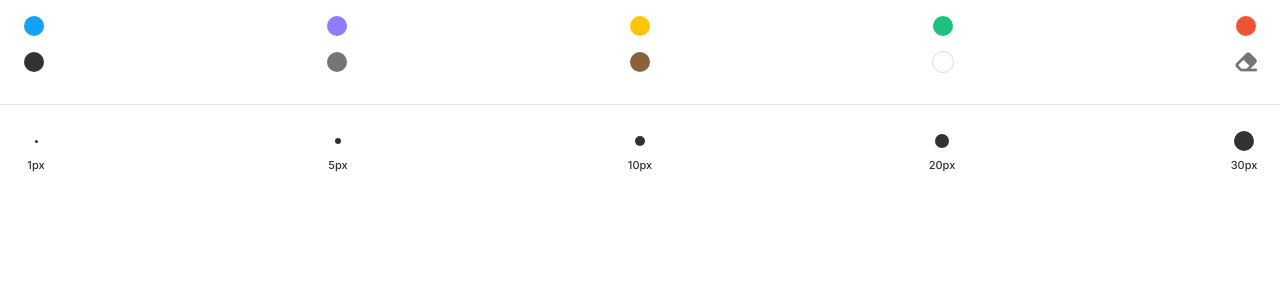
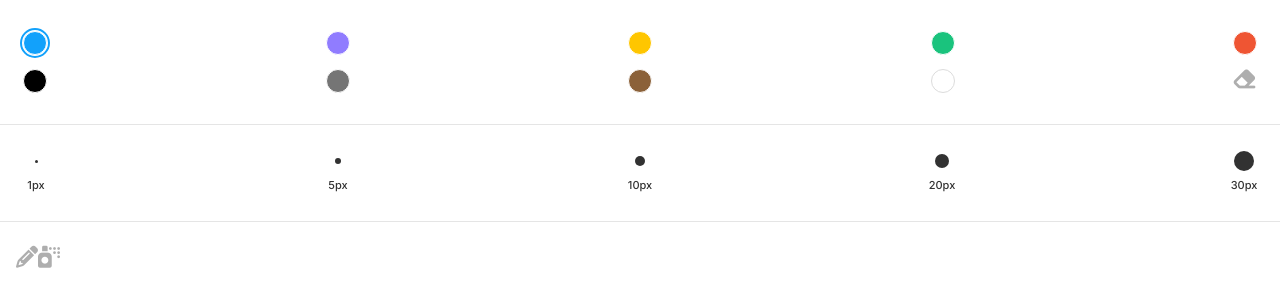
Before and after one commit to Ondross/FigmaPaint, a website: page ui.html in a window 1280 px wide. Both pictures are taken after a click on the element 34 px from the left and 26 px from the top of the page. Drawn offline with Linux system fonts and the light colour scheme.

Commit message:
adds selected state for colors

```diff
--- a/ui.html
+++ b/ui.html
@@ -47,38 +47,57 @@
   </div>
 </div>
 
+<div class="section-divider"></div>
+
+<div class="section-body">
+  <div class="section-row">
+    <i class="fas fa-pencil-alt"></i>
+    <i class="fas fa-spray-can"></i>
+    <div style="width: 100%; height: 40px;"></div>
+  </div>
+</div>
+
 <script>
 document.getElementById('blue').onclick = () => {
   parent.postMessage({ pluginMessage: { type: 'set-color', r: .07, g: .63, b: .98 } }, '*')
+  updateSelectedColor('blue')
 }
 document.getElementById('purple').onclick = () => {
   parent.postMessage({ pluginMessage: { type: 'set-color', r: .56, g: .49, b: 1 } }, '*')
+  updateSelectedColor('purple')
 }
 document.getElementById('yellow').onclick = () => {
   parent.postMessage({ pluginMessage: { type: 'set-color', r: 1, g: .78, b: 0 } }, '*')
+  updateSelectedColor('yellow')
 }
 document.getElementById('green').onclick = () => {
   parent.postMessage({ pluginMessage: { type: 'set-color', r: .1, g: .76, b: .49 } }, '*')
+  updateSelectedColor('green')
 }
 document.getElementById('red').onclick = () => {
   parent.postMessage({ pluginMessage: { type: 'set-color', r: .94, g: .33, b: .20 } }, '*')
+  updateSelectedColor('red')
 }
 document.getElementById('black').onclick = () => {
   parent.postMessage({ pluginMessage: { type: 'set-color', r: .2, g: .2, b: .2 } }, '*')
+  updateSelectedColor('black')
 }
 document.getElementById('gray').onclick = () => {
   parent.postMessage({ pluginMessage: { type: 'set-color', r: .46, g: .46, b: .46 } }, '*')
+  updateSelectedColor('gray')
 }
 document.getElementById('brown').onclick = () => {
   parent.postMessage({ pluginMessage: { type: 'set-color', r: .55, g: .38, b: .22 } }, '*')
+  updateSelectedColor('brown')
 }
 document.getElementById('white').onclick = () => {
   parent.postMessage({ pluginMessage: { type: 'set-color', r: 1, g: 1, b: 1 } }, '*')
+  updateSelectedColor('white')
 }
 document.getElementById('eraser').onclick = () => {
   parent.postMessage({ pluginMessage: { type: 'eraser' } }, '*')
+  updateSelectedColor('eraser')
 }
-
 document.getElementById('width-1').onclick = () => {
   parent.postMessage({ pluginMessage: { type: 'set-width', width: 1 } }, '*')
 }
@@ -94,6 +113,14 @@ document.getElementById('width-20').onclick = () => {
 document.getElementById('width-30').onclick = () => {
   parent.postMessage({ pluginMessage: { type: 'set-width', width: 30 } }, '*')
 }
+
+function updateSelectedColor(color) {
+  const elements = document.getElementsByClassName('color-option')
+  for (let i = 0; i < elements.length; i++) {
+    elements[i].classList.remove('is-selected')
+  }
+  document.getElementById(color).classList.add('is-selected')
+}
 </script>
 
 <style>
@@ -103,9 +130,9 @@ document.getElementById('width-30').onclick = () => {
     margin: 0;
     color: #333;
   }
-  .fas { font-size: 22px; color: #757575; }
+  .fas { font-size: 22px; color: #AEAEAE; }
   .section-body {
-    margin-top: 8px;
+    margin-top: 24px;
     padding: 0px 16px;
   }
   .section-row {
@@ -116,23 +143,35 @@ document.getElementById('width-30').onclick = () => {
     display: flex;
     height: 1px;
     background-color: #E5E5E5;
-    margin: 24px 0;
+    margin: 24px 0 8px 0;
   }
   .color-option {
-    display: flex;
-    align-items: center;
-    justify-content: center;
-    padding: 4px;
-    width: 28px;
-    height: 28px;
+    margin: 4px;
+    width: 26px;
+    height: 26px;
+    border-radius: 50%;
+    border: 2px solid #FFF;
   }
   .color-option:hover { cursor: pointer; }
+
+  #blue.is-selected { border-color: #12A1FB; }
+  #purple.is-selected { border-color: #907CFF; }
+  #yellow.is-selected { border-color: #FFC600; }
+  #green.is-selected { border-color: #1AC37D; }
+  #red.is-selected { border-color: #EF5533; }
+  #black.is-selected { border-color: #000; }
+  #gray.is-selected { border-color: #757575; }
+  #brown.is-selected { border-color: #8B6139; }
+  #white.is-selected { border-color: #CCC; }
+  #eraser.is-selected { color: #333; }
+
   .circle {
-    display: flex;
-    width: 20px;
-    height: 20px;
+    margin: 1px;
+    width: 22px;
+    height: 22px;
     border-radius: 50%;
-    background-color: #323232;
+    background-color: #000;
+    border: 1px solid #FFF;
   }
   #blue .circle { background-color:#12A1FB; }
   #purple .circle { background-color: #907CFF }
@@ -141,7 +180,7 @@ document.getElementById('width-30').onclick = () => {
   #red .circle { background-color: #EF5533; }
   #gray .circle { background-color: #757575; }
   #brown .circle { background-color: #8B6139; }
-  #white .circle { background-color: #FFF; border: 1px solid #DCDCDC; }
+  #white .circle { background-color: #FFF; border-color: #DCDCDC; }
 
   .stroke-option:hover { cursor: pointer; }
   .stroke-option div {
```
